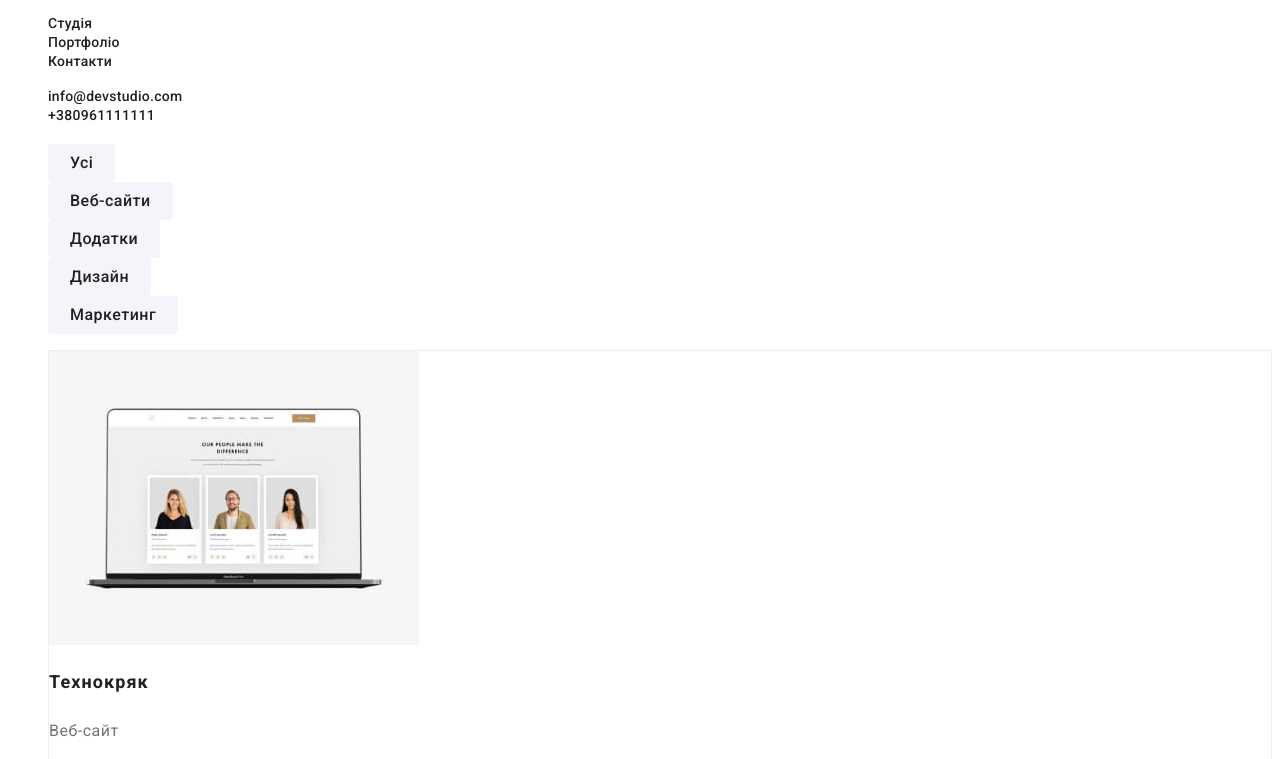
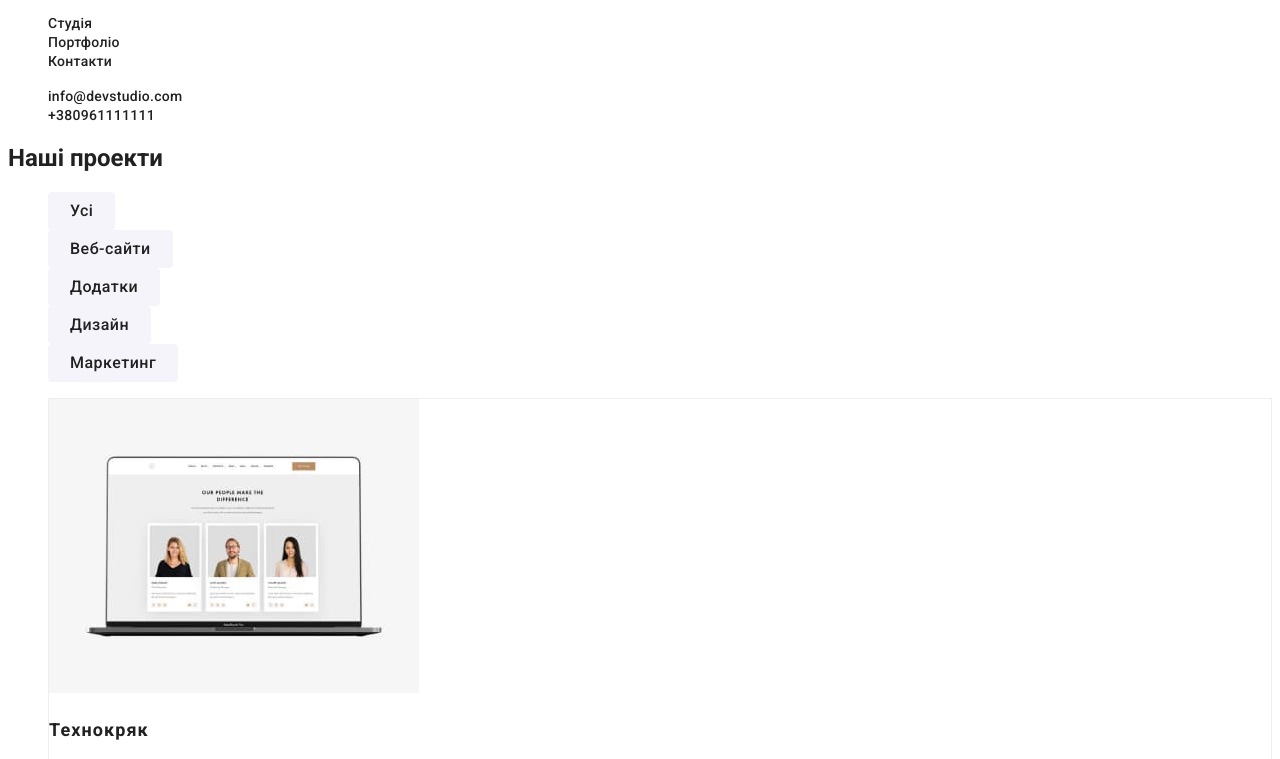
Before and after one commit to AnnaKilchytska/goit-markup-hw-02, a plain HTML site: page portfolio.html in a window 1280 px wide. Shown: the part 41-800 px from the top of the page. Drawn offline with Linux system fonts and the light colour scheme.

Commit message:
edit h1 content

```diff
--- a/portfolio.html
+++ b/portfolio.html
@@ -43,7 +43,7 @@
     </header>
     <main class="main-section">
       <section>
-        <h1></h1>
+        <h1>Наші проекти</h1>
         <ul class="filter-list">
           <li class="list">
             <button type="button" class="filter-button">Усі</button>
```
